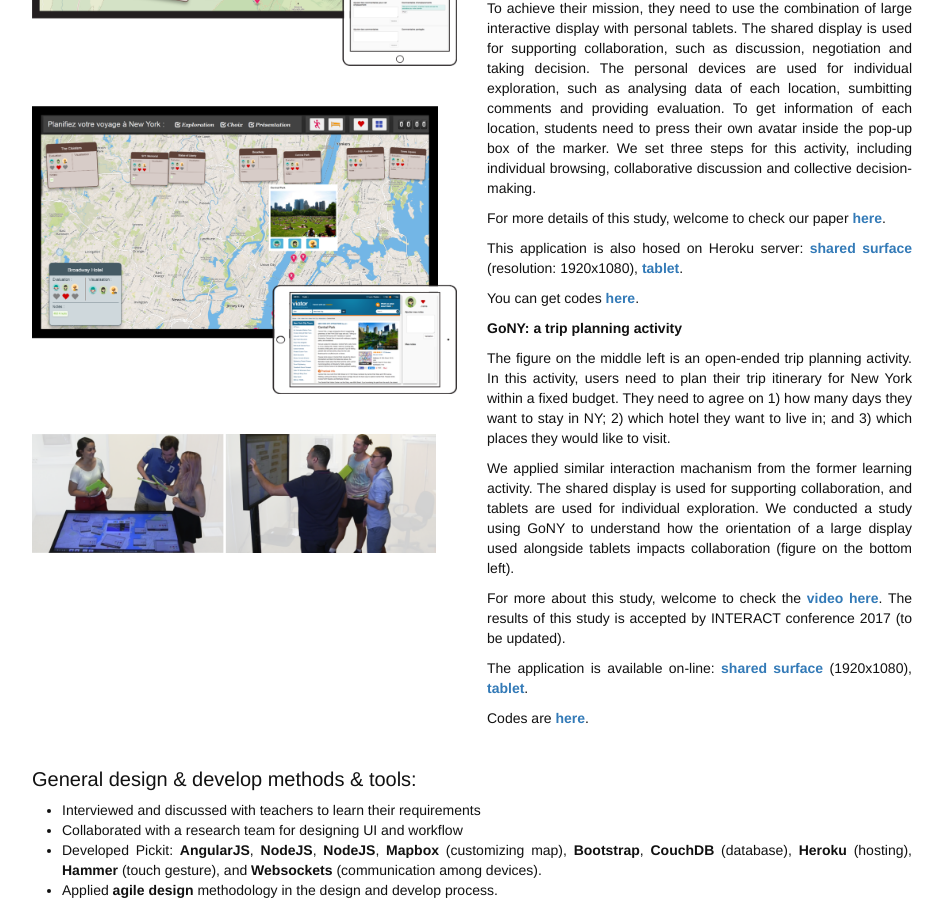
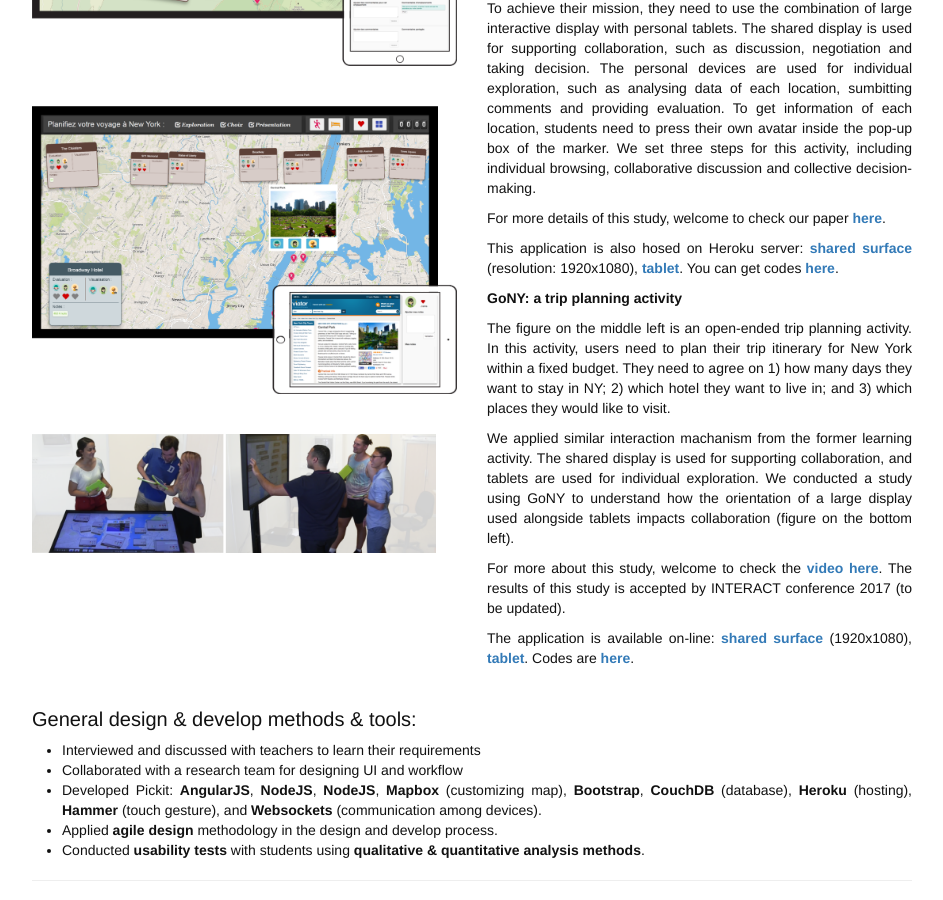
Before and after one commit to InsaLili/insalili.github.io, a Jekyll site: the page built from pages/projects.md, in a window 1280 px wide and 900 px high, scrolled down 671 px. Shown: the whole window, without its empty margins (168-1111 px from the left). Built offline with Jekyll 4.4.1, drawn with Linux system fonts in a browser that asks for light colours; comment, search, counter and statistics services are not loaded.

Commit message:
update prj

```diff
--- a/pages/projects.md
+++ b/pages/projects.md
@@ -31,14 +31,12 @@
         <p>The figure on top left is a learning activity for high school students which we developed with the help of teachers and students. In this activity, a group of three students act as a consult team, their mission is to help a agriculture company to choose an appropriate location for establishing factory. They need to take concern of the factory's requirements and also think about using sustainable resources.</p>
         <p>To achieve their mission, they need to use the combination of large interactive display with personal tablets. The shared display is used for supporting collaboration, such as discussion, negotiation and taking decision. The personal devices are used for individual exploration, such as analysing data of each location, sumbitting comments and providing evaluation. To get information of each location, students need to press their own avatar inside the pop-up box of the marker. We set three steps for this activity, including individual browsing, collaborative discussion and collective decision-making.</p>
         <p>For more details of this study, welcome to check our paper <b><a target="_blank" href="https://hal.archives-ouvertes.fr/hal-01493815/file/CSEDU_2017_62_CR%20%282%29.pdf">here</a></b>.</p>
-        <p>This application is also hosed on Heroku server: <b><a target="_blank" href="https://myoa.herokuapp.com/">shared surface</a></b> (resolution: 1920x1080), <b><a target="_blank" href="https://myoa.herokuapp.com/#/individual">tablet</a></b>.</p>
-         <p>You can get codes <b><a target="_blank" href="https://github.com/InsaLili/myoa-app">here</a></b>.</p>
+        <p>This application is also hosed on Heroku server: <b><a target="_blank" href="https://myoa.herokuapp.com/">shared surface</a></b> (resolution: 1920x1080), <b><a target="_blank" href="https://myoa.herokuapp.com/#/individual">tablet</a></b>. You can get codes <b><a target="_blank" href="https://github.com/InsaLili/myoa-app">here</a></b>.</p>
         <p class="hightName">GoNY: a trip planning activity</p>
         <p>The figure on the middle left is an open-ended trip planning activity. In this activity, users need to plan their trip itinerary for New York within a fixed budget. They need to agree on 1) how many days they want to stay in NY; 2) which hotel they want to live in; and 3) which places they would like to visit.</p>
         <p>We applied similar interaction machanism from the former learning activity. The shared display is used for supporting collaboration, and tablets are used for individual exploration. We conducted a study using GoNY to understand how the orientation of a large display used alongside tablets impacts collaboration (figure on the bottom left).</p>
         <p>For more about this study, welcome to check the <b><a target="_blank" href="https://www.youtube.com/watch?v=mzs1pfae6qg">video here</a></b>. The results of this study is accepted by INTERACT conference 2017 (to be updated).</p>
-        <p>The application is available on-line: <b><a target="_blank" href="https://gony.herokuapp.com/">shared surface</a></b> (1920x1080), <b><a target="_blank" href="https://gony.herokuapp.com/player">tablet</a></b>.</p>
-        <p>Codes are <b><a target="_blank" href="https://github.com/InsaLili/Trip">here</a></b>.</p>
+        <p>The application is available on-line: <b><a target="_blank" href="https://gony.herokuapp.com/">shared surface</a></b> (1920x1080), <b><a target="_blank" href="https://gony.herokuapp.com/player">tablet</a></b>. Codes are <b><a target="_blank" href="https://github.com/InsaLili/Trip">here</a></b>.</p>
       </div>
     </div>
     <br>
```
